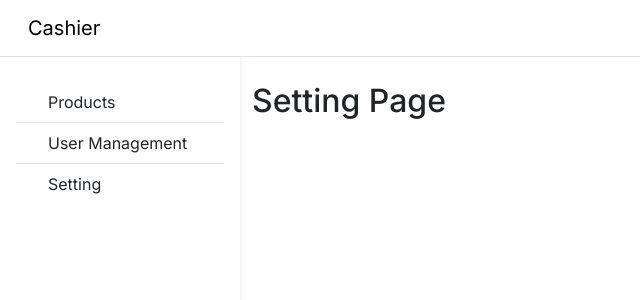
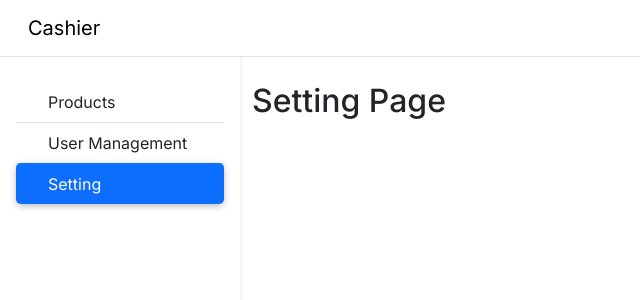
Before and after one commit to RNekoCloud/cashier, a Next.js app: page /setting in a window 1280 px wide. Shown: the top 300 px of the page, without its empty margins (0-640 px from the left). Built offline with nearby package versions, Linux system fonts and the light colour scheme.

Commit message:
fix: Solving active class

```diff
--- a/components/Sidebar.js
+++ b/components/Sidebar.js
@@ -32,10 +32,9 @@ export default function Sidebar() {
               <span>User Management</span>
             </Link>
             <Link
-              href="/settings"
+              href="/setting"
               className={`list-group-item list-group-item-action py-2 ripple
-                        ${router === "/settings"}
-                          ? "active": ""
+                        ${router === "/setting" ? "active" : ""}
                           `}
             >
               <i className="fas fa-chart-line fa-fw me-3"></i>
```
